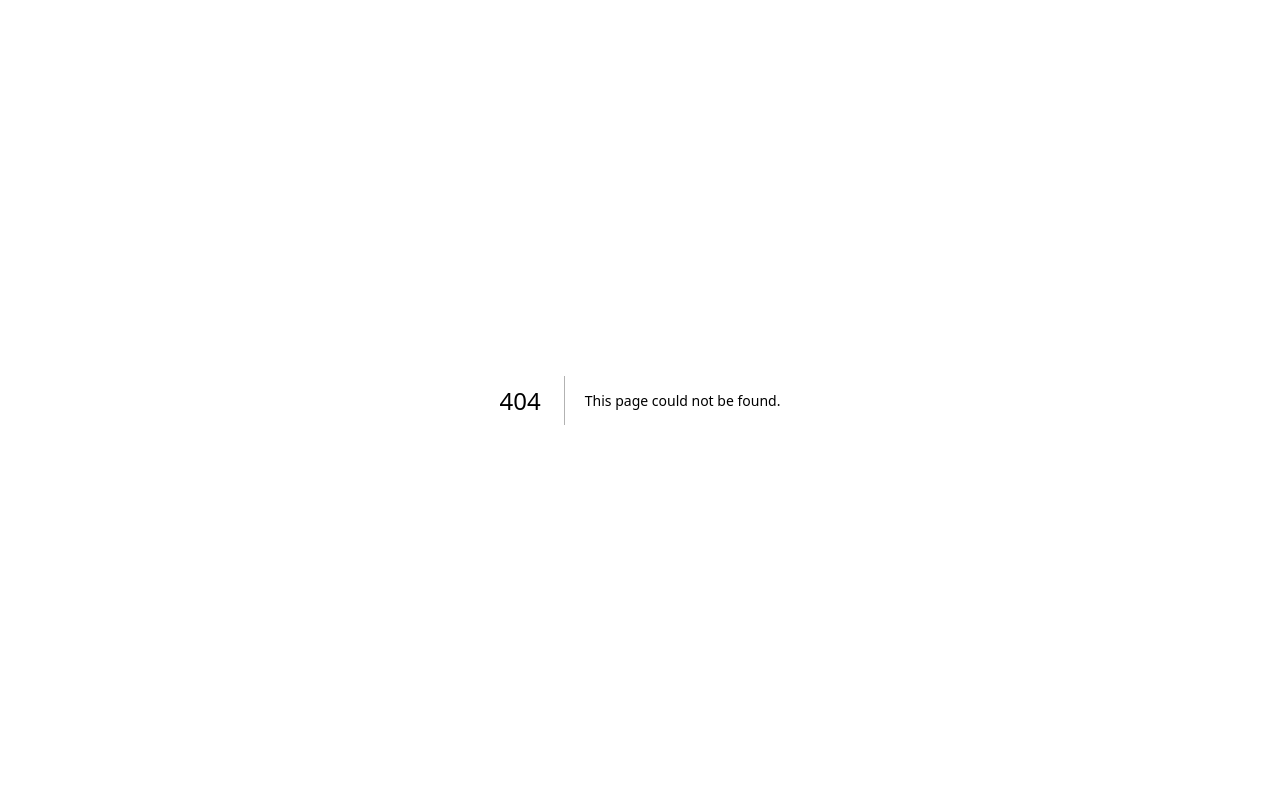
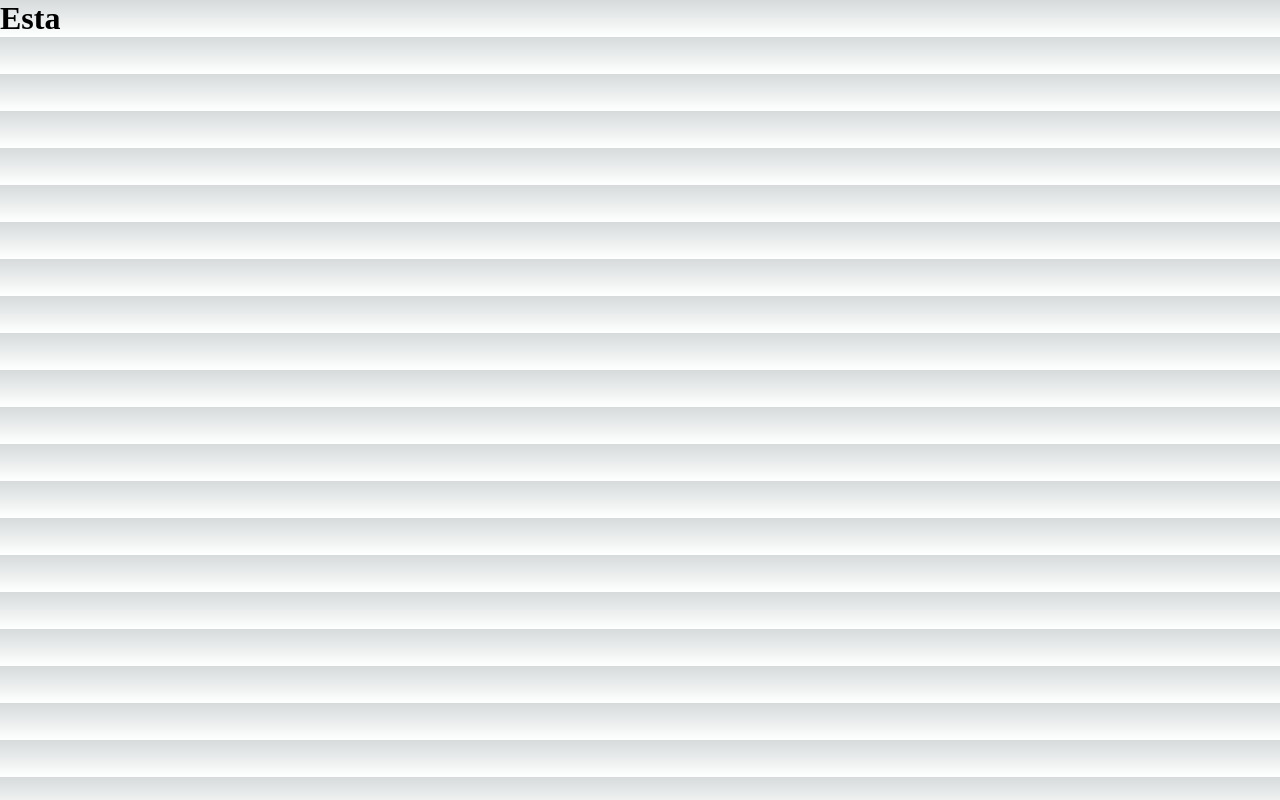
Before and after one commit to DiogoKenway/renderizacao, a Next.js app: page /estatico2 in a window 1280 px wide. Before the commit this address had no page. Built offline with nearby package versions, Linux system fonts and the light colour scheme.

Commit message:
adding new file

```diff
--- /dev/null
+++ b/pages/estatico2.jsx
@@ -0,0 +1,7 @@
+export default function estatico2() {
+    return (
+        <div>
+            <h1>Esta</h1>
+        </div>
+    )
+}
```
